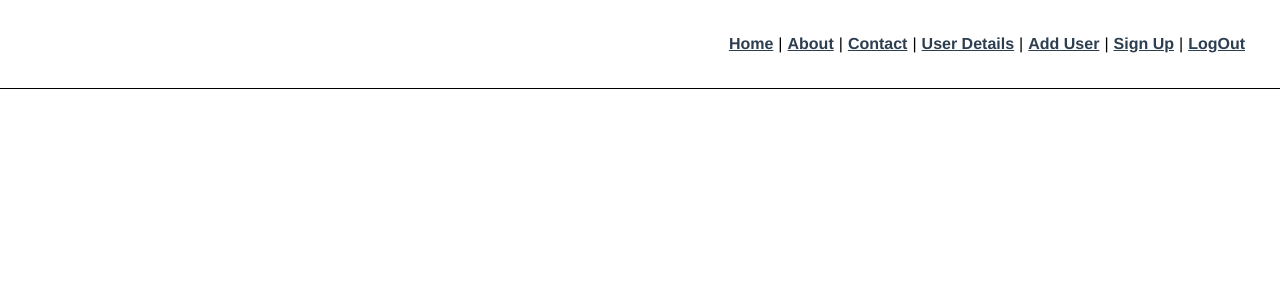
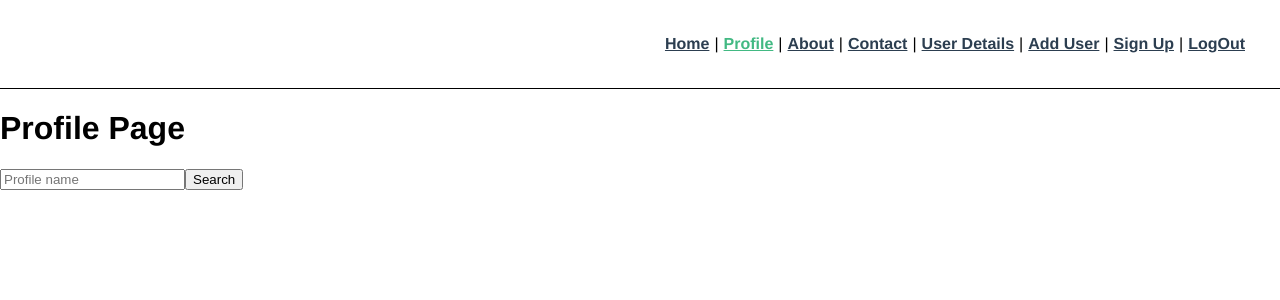
Before and after one commit to hareeshcs33/my-vue3-project, a Vue app: page /profiles-list in a window 1280 px wide. Shown: the top 300 px of the page. Built offline with nearby package versions, Linux system fonts and the light colour scheme.

Commit message:
profiles list added

```diff
--- a/src/App.vue
+++ b/src/App.vue
@@ -1,6 +1,7 @@
 <template>
   <nav class="nav-list">
     <router-link to="/home">Home</router-link> |
+    <router-link to="/profiles-list">Profile</router-link> |
     <router-link to="/about">About</router-link> |
     <router-link to="/contact">Contact</router-link> |
     <router-link to="/user-details">User Details</router-link> |
--- /dev/null
+++ b/src/components/ProfilesList.vue
@@ -0,0 +1,23 @@
+<template>
+    <h1>Profile Page</h1>
+    <input type="text" v-model="name" placeholder="Profile name" />
+    <button @click="searchProfile">Search</button>
+</template>
+<script>
+export default {
+    name: 'ProfilesList',
+    data(){
+        return {
+            name:''
+        }
+    },
+    methods: {
+        searchProfile(){
+            console.log('searchProfile');
+            if(this.name && this.name.length > 2){
+                this.$router.push(`/profile/${this.name}`)
+            }
+        }
+    }
+}
+</script>
--- a/src/router/index.js
+++ b/src/router/index.js
@@ -19,6 +19,11 @@ const routes = [
     path: '/contact',
     name: 'contact',
     component: () => import('../views/ContactView.vue')
+  },
+  {
+    path: '/profiles-list',
+    name: 'ProfilesList',
+    component: () => import('../components/ProfilesList.vue')
   },
   {
     path: '/profile/:name',
```
